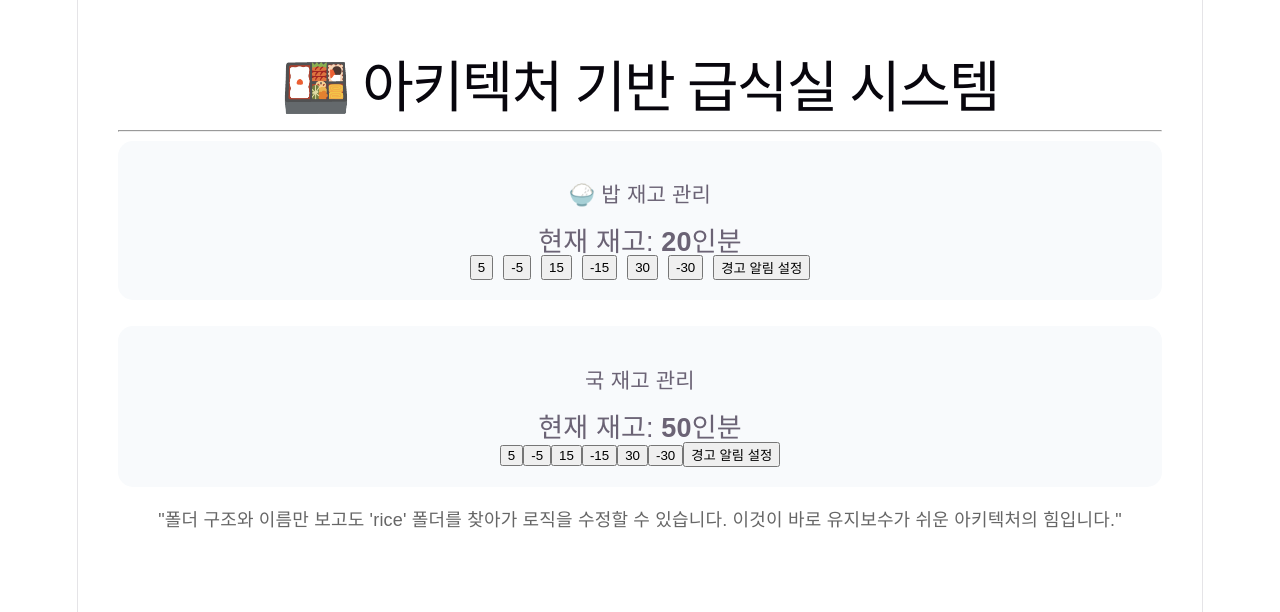
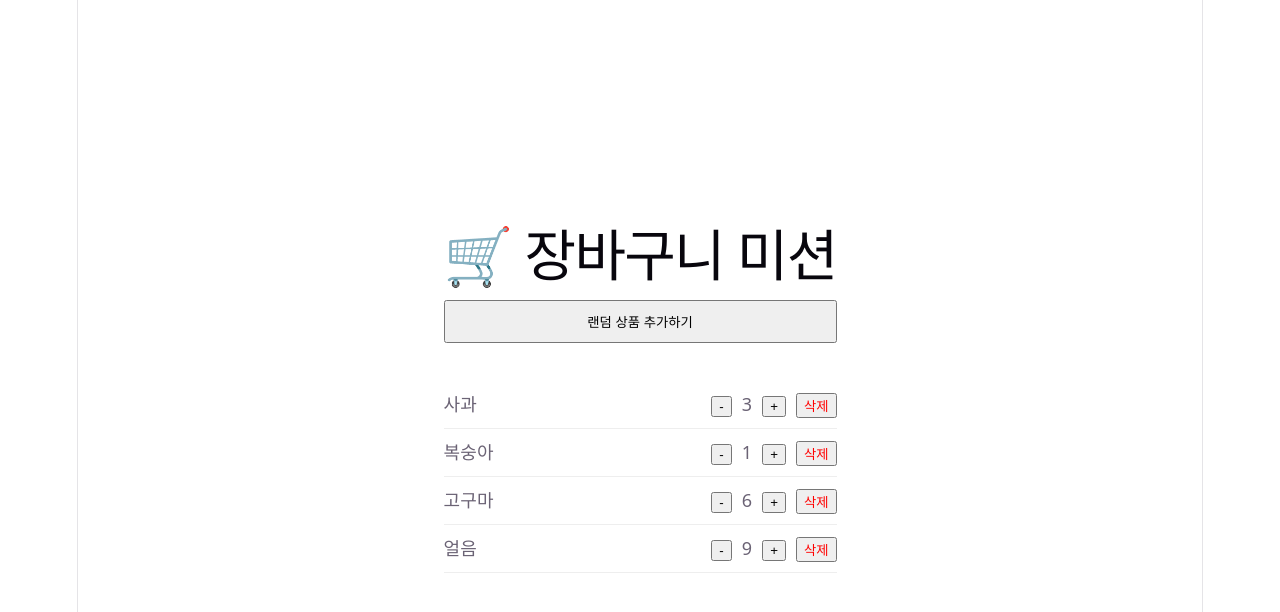
Before and after one commit to hyejoy/react-master, a React (Vite) app in the folder my-react-app/: page / in a window 1280 px wide. Shown: the top 612 px of the page. Built offline with nearby package versions, Linux system fonts and the light colour scheme.

Commit message:
feat: 실습가이드07_장바구니 로직을 useReducer로 구현하여 전이 흐름 정리하기

```diff
--- a/my-react-app/src/App.tsx
+++ b/my-react-app/src/App.tsx
@@ -1,9 +1,10 @@
 import ArchitectureCafeteria from "./pages/05. 유지보수 가능한 Reducer 아키텍처 만들기/reducers/pages/ArchitectureCafeteria";
+import ShoppingCart from "./pages/06. 장바구니 로직 구현/pages/ShoppingCart";
 
 export default function App() {
   return (
     <>
-      <ArchitectureCafeteria />
+      <ShoppingCart />
     </>
   );
 }
--- /dev/null
+++ b/my-react-app/src/pages/06. 장바구니 로직 구현/pages/ShoppingCart.tsx
@@ -0,0 +1,68 @@
+import { useReducer } from "react";
+import { cartReducer, initialCartState } from "../store/cartReducer";
+import {
+  addCart,
+  decreaseCart,
+  increaseCart,
+  removeItem,
+} from "../store/cartActions";
+import type { Cart } from "../store/cartType";
+
+export default function ShoppingCart() {
+  const [state, dispatch] = useReducer(cartReducer, initialCartState);
+
+  const item: Cart = {
+    id: Date.now(),
+    name: "신선한 사과",
+    qty: 1,
+  };
+  return (
+    <div style={{ padding: "20px", maxWidth: "500px", margin: "auto" }}>
+      <h1>🛒 장바구니 미션</h1>
+      <button
+        onClick={() => dispatch(addCart(item))}
+        style={{ marginBottom: "20px", width: "100%", padding: "10px" }}
+      >
+        랜덤 상품 추가하기
+      </button>
+
+      {state.items.length === 0 ? (
+        <p>장바구니가 비어 있습니다.</p>
+      ) : (
+        <ul style={{ listStyle: "none", padding: 0 }}>
+          {state.items.map((item) => (
+            <li
+              key={item.id}
+              style={{
+                borderBottom: "1px solid #eee",
+                padding: "10px 0",
+                display: "flex",
+                justifyContent: "space-between",
+              }}
+            >
+              <div>
+                <strong>{item.name}</strong>
+                <br />
+              </div>
+              <div>
+                <button onClick={() => dispatch(decreaseCart(item.id))}>
+                  -
+                </button>
+                <span style={{ margin: "0 10px" }}>{item.qty}</span>
+                <button onClick={() => dispatch(increaseCart(item.id))}>
+                  +
+                </button>
+                <button
+                  onClick={() => dispatch(removeItem(item.id))}
+                  style={{ marginLeft: "10px", color: "red" }}
+                >
+                  삭제
+                </button>
+              </div>
+            </li>
+          ))}
+        </ul>
+      )}
+    </div>
+  );
+}
--- /dev/null
+++ b/my-react-app/src/pages/06. 장바구니 로직 구현/store/cartActions.ts
@@ -0,0 +1,29 @@
+import type { Cart, CartActions } from "./cartType";
+
+export function addCart(item: Cart): CartActions {
+  return {
+    type: "ADD_CART",
+    payload: { id: item.id, item },
+  };
+}
+
+export function increaseCart(id: number): CartActions {
+  return {
+    type: "INCREMENT",
+    payload: { id },
+  };
+}
+
+export function decreaseCart(id: number): CartActions {
+  return {
+    type: "DECREMENT",
+    payload: { id },
+  };
+}
+
+export function removeItem(id: number): CartActions {
+  return {
+    type: "REMOVE_ITEM",
+    payload: { id },
+  };
+}
--- /dev/null
+++ b/my-react-app/src/pages/06. 장바구니 로직 구현/store/cartReducer.ts
@@ -0,0 +1,60 @@
+import type { Cart, CartActions } from "./cartType";
+
+type InitialType = { items: Cart[] };
+
+export const initialCartState: InitialType = {
+  items: [
+    {
+      id: 1,
+      name: "사과",
+      qty: 3,
+    },
+    {
+      id: 2,
+      name: "복숭아",
+      qty: 1,
+    },
+    {
+      id: 4,
+      name: "고구마",
+      qty: 6,
+    },
+    {
+      id: 5,
+      name: "얼음",
+      qty: 9,
+    },
+  ],
+};
+
+export function cartReducer(state: InitialType, action: CartActions) {
+  switch (action.type) {
+    case "ADD_CART":
+      console.log(action.payload.item);
+      if (!action.payload.item) return state;
+      return { ...state, items: [...state.items, action.payload.item] };
+    case "INCREMENT":
+      return {
+        ...state,
+        items: state.items.map((item) =>
+          item.id === action.payload.id ? { ...item, qty: item.qty + 1 } : item,
+        ),
+      };
+    case "DECREMENT":
+      return {
+        ...state,
+        items: state.items
+          .map((item) =>
+            item.id === action.payload.id
+              ? { ...item, qty: item.qty - 1 }
+              : item,
+          )
+          .filter((item) => item.qty > 0), // qty 0 이하면 제거하기
+      };
+    case "REMOVE_ITEM":
+      return {
+        ...state,
+        items: state.items.filter((item) => item.id !== action.payload.id),
+      };
+  }
+}
--- /dev/null
+++ b/my-react-app/src/pages/06. 장바구니 로직 구현/store/cartType.ts
@@ -0,0 +1,22 @@
+// 장바구니 추가
+// 장바구니 수량 추가
+// 장바구니 수량 삭제
+// 장바구니 초기화
+
+export type Cart = {
+  id: number;
+  name: string;
+  qty: number;
+};
+
+export type CartTypes = "ADD_CART" | "INCREMENT" | "DECREMENT" | "REMOVE_ITEM";
+
+export type CartPayload = {
+  id: number;
+  item?: Cart;
+};
+
+export type CartActions = {
+  type: CartTypes;
+  payload: CartPayload;
+};
```
